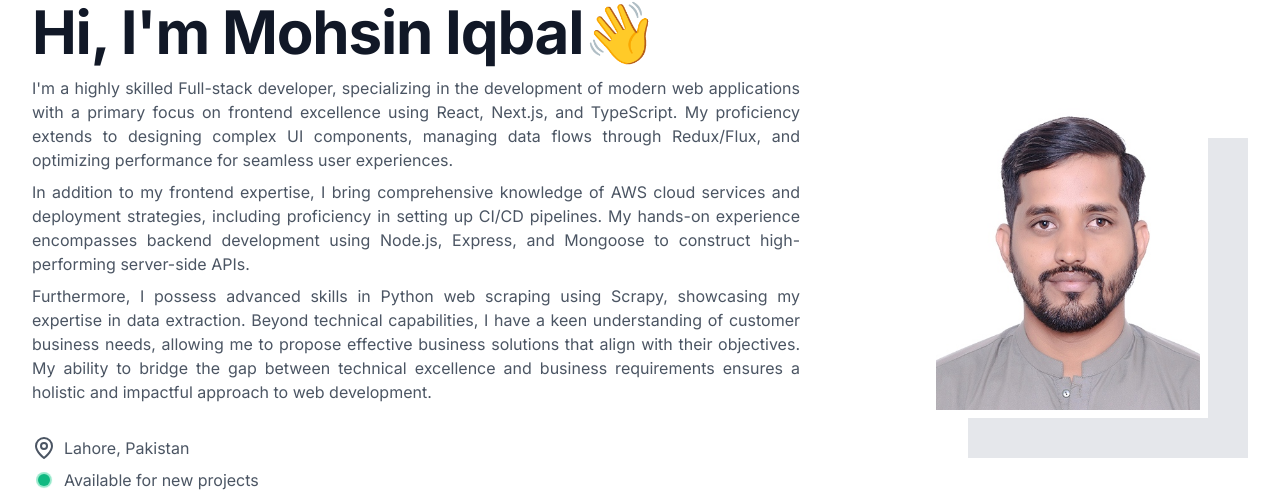
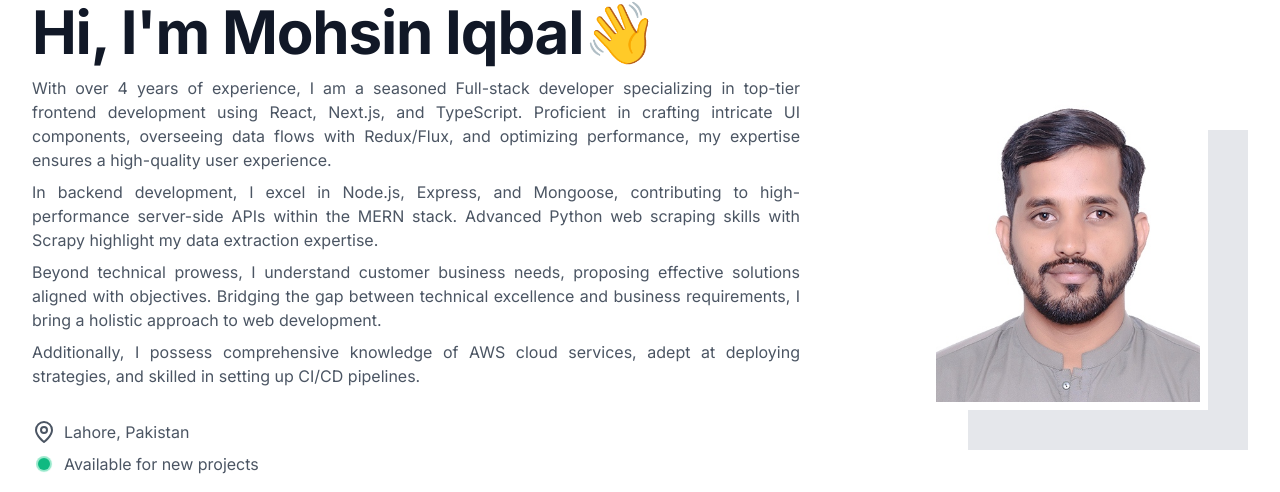
Before and after one commit to m-mohsin-iqbal/Template, a Next.js app: page / in a window 1280 px wide. Shown: the part 153-645 px from the top of the page. Built offline with nearby package versions, Linux system fonts and the light colour scheme; no server answers; the database is empty.

Commit message:
description updated

```diff
--- a/src/app/layout.tsx
+++ b/src/app/layout.tsx
@@ -13,9 +13,9 @@ import './globals.css';
 
 const inter = Inter({ subsets: ['latin'] });
 
-const title = 'Mohsin Iqbal | Full Stack Developer From Lahore, Pakistan.';
+const title = 'Mohsin Iqbal | Full Stack Developer| React | Next |Node ';
 const description =
-  'A self-proclaimed developer who specializes in full stack development (React/Next.js & Node.js), from Lahore, Pakistan.';
+  'A seasoned full-stack developer excelling in React/Next.js and Node.js technologies, passionately committed to delivering robust web solutions.';
 const url = 'https://mohsindev.tech';
 
 export const metadata: Metadata = {
@@ -27,7 +27,8 @@ export const metadata: Metadata = {
     'Full Stack Developer',
     'React Developer',
     'Next.js Developer',
-    'Node.js Developer'
+    'Node.js Developer',
+    'MERN'
   ],
   creator: 'Mohsin Iqbal',
   openGraph: {
--- a/src/components/sections/hero.tsx
+++ b/src/components/sections/hero.tsx
@@ -31,13 +31,16 @@ const HeroSection = () => {
               <span className="inline-block animate-waving-hand">👋</span>
             </Typography>
             <Typography className='text-justify'>
-            I&apos;m a highly skilled Full-stack developer, specializing in the development of modern web applications with a primary focus on frontend excellence using React, Next.js, and TypeScript. My proficiency extends to designing complex UI components, managing data flows through Redux/Flux, and optimizing performance for seamless user experiences.
+            With over 4 years of experience, I am a seasoned Full-stack developer specializing in top-tier frontend development using React, Next.js, and TypeScript. Proficient in crafting intricate UI components, overseeing data flows with Redux/Flux, and optimizing performance, my expertise ensures a high-quality user experience.
             </Typography>
             <Typography className='text-justify'>
-            In addition to my frontend expertise, I bring comprehensive knowledge of AWS cloud services and deployment strategies, including proficiency in setting up CI/CD pipelines. My hands-on experience encompasses backend development using Node.js, Express, and Mongoose to construct high-performing server-side APIs.
+            In backend development, I excel in Node.js, Express, and Mongoose, contributing to high-performance server-side APIs within the MERN stack. Advanced Python web scraping skills with Scrapy highlight my data extraction expertise.
             </Typography>
             <Typography className='text-justify'>
-            Furthermore, I possess advanced skills in Python web scraping using Scrapy, showcasing my expertise in data extraction. Beyond technical capabilities, I have a keen understanding of customer business needs, allowing me to propose effective business solutions that align with their objectives. My ability to bridge the gap between technical excellence and business requirements ensures a holistic and impactful approach to web development.
+            Beyond technical prowess, I understand customer business needs, proposing effective solutions aligned with objectives. Bridging the gap between technical excellence and business requirements, I bring a holistic approach to web development.
+            </Typography>
+            <Typography className='text-justify'>
+            Additionally, I possess comprehensive knowledge of AWS cloud services, adept at deploying strategies, and skilled in setting up CI/CD pipelines.
             </Typography>
           </div>
           <div className="flex flex-col gap-2">
```
